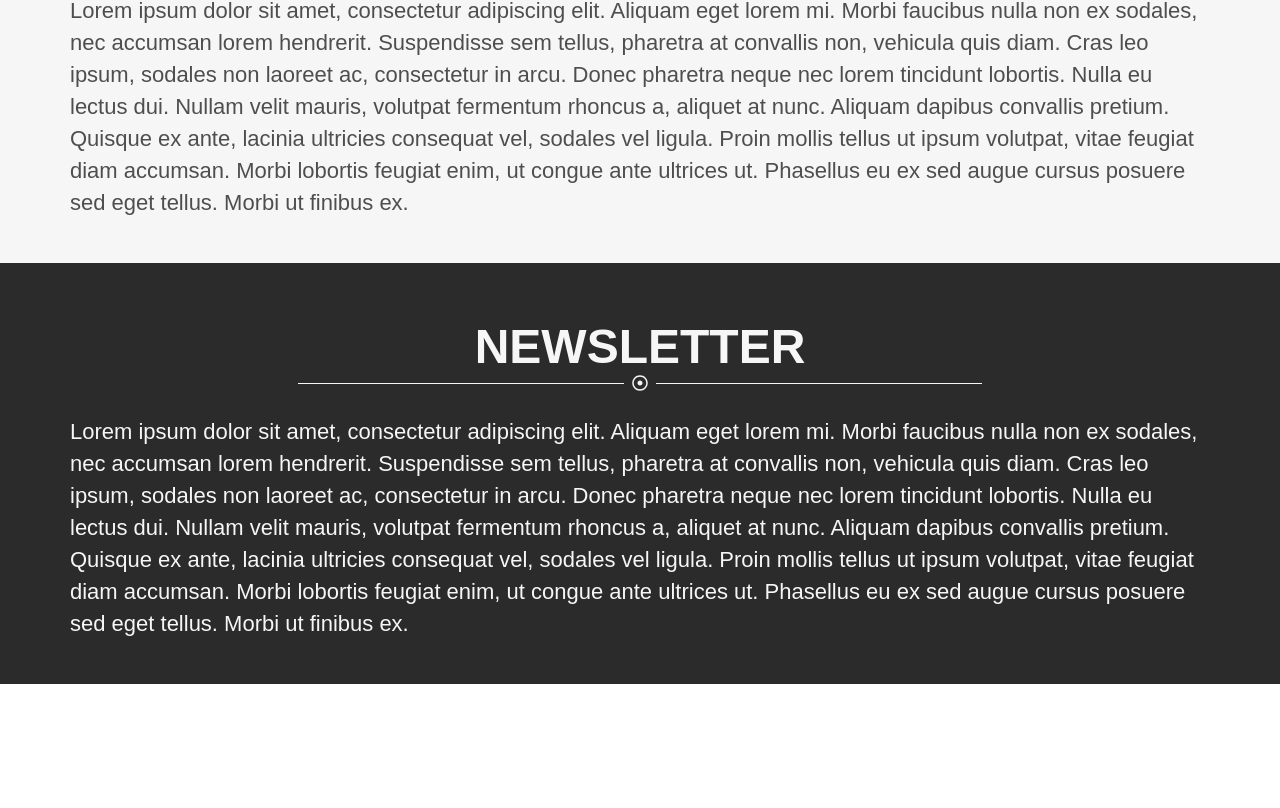
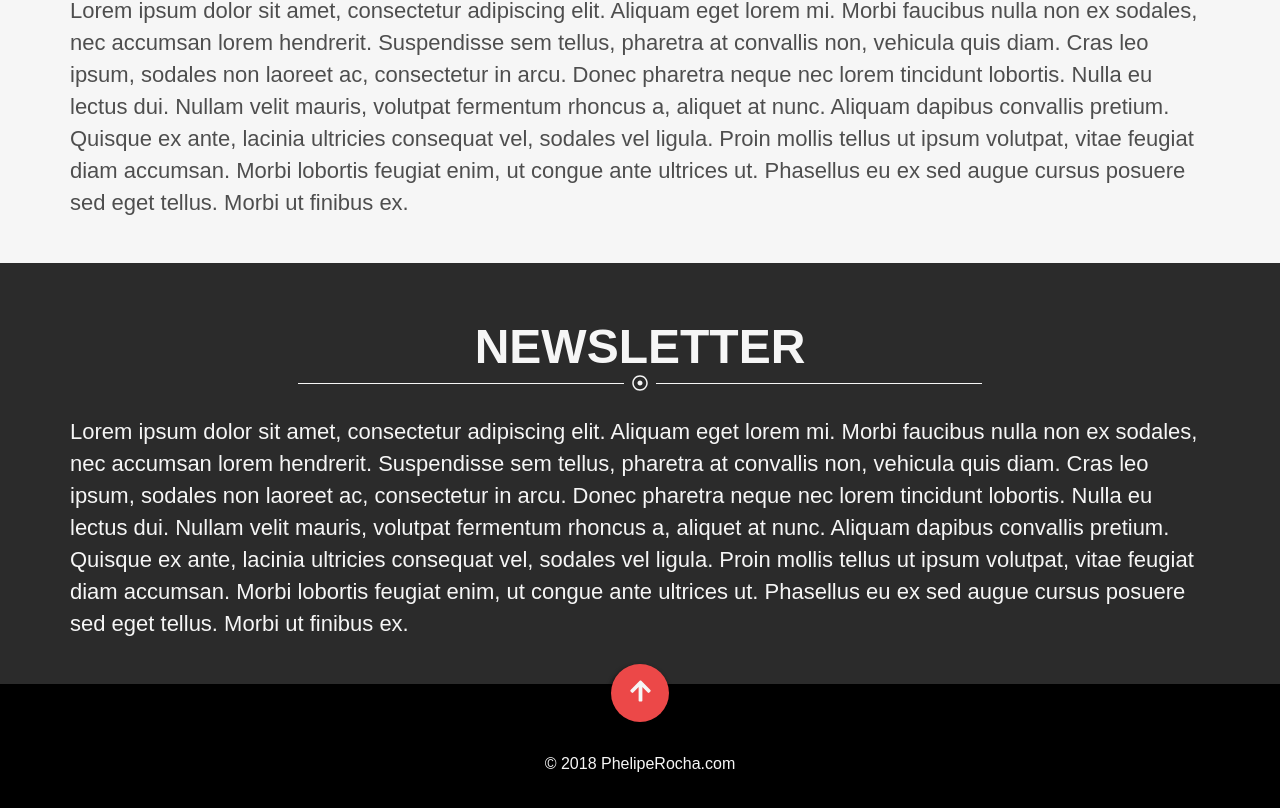
Before and after one commit to pheliperocha/pheliperocha.com, a Vue app: page / in a window 1280 px wide. Shown: the part 2202-3010 px from the top of the page. Before the commit the page ends 2886 px from the top, so only its background shows below. Built offline with nearby package versions, Linux system fonts and the light colour scheme; a web font is replaced by a local one.

Commit message:
feat: Adding Footer component

```diff
--- /dev/null
+++ b/src/components/Footer.vue
@@ -0,0 +1,63 @@
+<template>
+    <footer>
+        <div class="goTop">
+            <a class="hint--top" data-hint="Ir para o topo" href="#">
+                <font-awesome-icon icon="arrow-up" />
+            </a>
+        </div>
+        <div class="container">
+            <div class="row">
+                &copy; {{ new Date().getFullYear() }} PhelipeRocha.com
+            </div>
+        </div>
+    </footer>
+</template>
+
+<script lang="ts">
+  import { Component, Vue } from 'vue-property-decorator';
+
+  @Component
+  export default class Footer extends Vue {}
+</script>
+
+<style scoped lang="scss">
+    @import "../styles/variables";
+
+    footer {
+        background: $true-black;
+        color: $white;
+        text-align: center;
+        padding-top: 40px;
+        padding-bottom: 40px;
+
+        .goTop {
+            text-align: center;
+            width: 58px;
+            height: 58px;
+            margin: -60px auto 30px;
+            background-color: $accent-light;
+            border-radius: 999px;
+            cursor: pointer;
+            color: #fff;
+            font-size: 1.5rem;
+            box-shadow: -1px 3px 5px rgba(0, 0, 0, 1);
+            transition: 0.2s;
+
+            a {
+                padding-top: 10px;
+                display: block;
+                height: 100%;
+
+                &:focus {
+                    color: $white;
+                }
+            }
+
+            &:hover {
+                background-color: $accent;
+                box-shadow: 0 0 10px rgba(0, 0, 0, .7);
+                transform: scale(1.1);
+            }
+        }
+    }
+</style>
--- a/src/main.ts
+++ b/src/main.ts
@@ -5,14 +5,14 @@ import './registerServiceWorker';
 import VueI18n from 'vue-i18n';
 import * as messages from '@/i18n';
 import { library } from '@fortawesome/fontawesome-svg-core';
-import { faMapMarkerAlt } from '@fortawesome/free-solid-svg-icons';
+import { faMapMarkerAlt, faArrowUp } from '@fortawesome/free-solid-svg-icons';
 import { faDotCircle } from '@fortawesome/free-regular-svg-icons';
 /* tslint:disable:no-var-requires */
 const fontawesome = require('@fortawesome/vue-fontawesome');
 
 Vue.config.productionTip = false;
 
-library.add(faMapMarkerAlt, faDotCircle);
+library.add(faMapMarkerAlt, faDotCircle, faArrowUp);
 Vue.component('FontAwesomeIcon', fontawesome.FontAwesomeIcon);
 Vue.use(VueI18n);
 
--- a/src/views/Home.vue
+++ b/src/views/Home.vue
@@ -7,6 +7,7 @@
     <BlogSection theme="dark" />
     <ContactSection theme="light" />
     <NewsletterSection theme="dark" />
+    <Footer />
   </div>
 </template>
 
@@ -20,9 +21,11 @@ import ProjectsSection from './homeSections/ProjectsSection.vue';
 import BlogSection from './homeSections/BlogSection.vue';
 import ContactSection from './homeSections/ContactSection.vue';
 import NewsletterSection from './homeSections/NewsletterSection.vue';
+import Footer from '../components/Footer';
 
 @Component({
   components: {
+    Footer,
     NewsletterSection,
     ContactSection,
     BlogSection,
```
